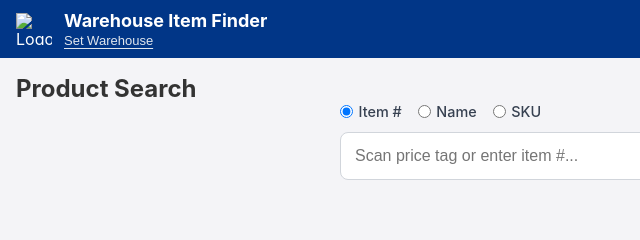
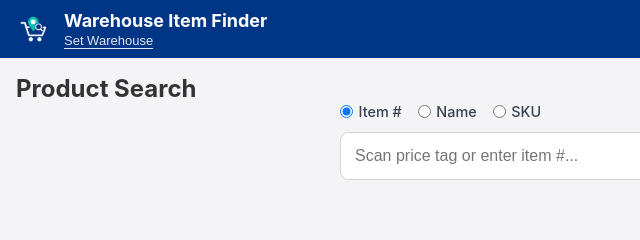
Before and after one commit to BenIsOnGitHub/WarehouseItemFinder, a plain HTML site: page public/index.html in a window 1280 px wide. Shown: the top 240 px of the page, 0-640 px from the left. Drawn offline with Linux system fonts and the light colour scheme; no server answers.

Commit message:
fixed logo url

```diff
--- a/public/index.html
+++ b/public/index.html
@@ -18,7 +18,7 @@
 <header class="app-header">
   <div class="header-left">
     <!-- Icon on the far left -->
-    <img src="logo.png" alt="Logo" class="header-logo" />
+    <img src="images/icon-192-square.png" alt="Logo" class="header-logo" />
 
     <div class="header-title-container">
       <h1 class="app-title">Warehouse Item Finder</h1>
```
